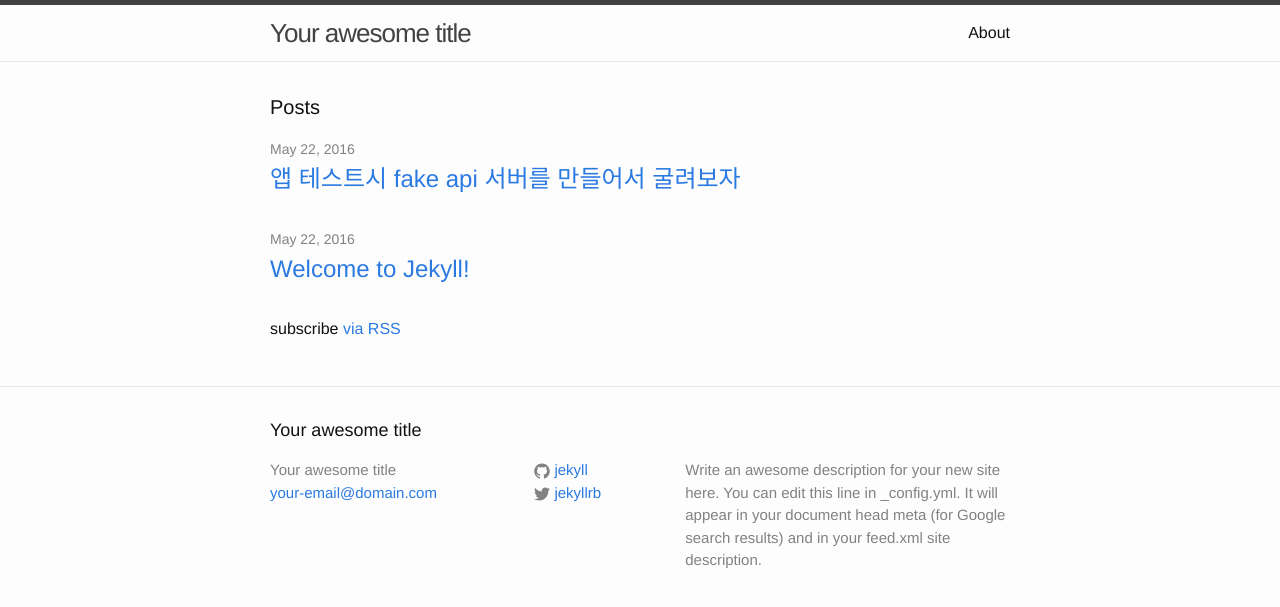
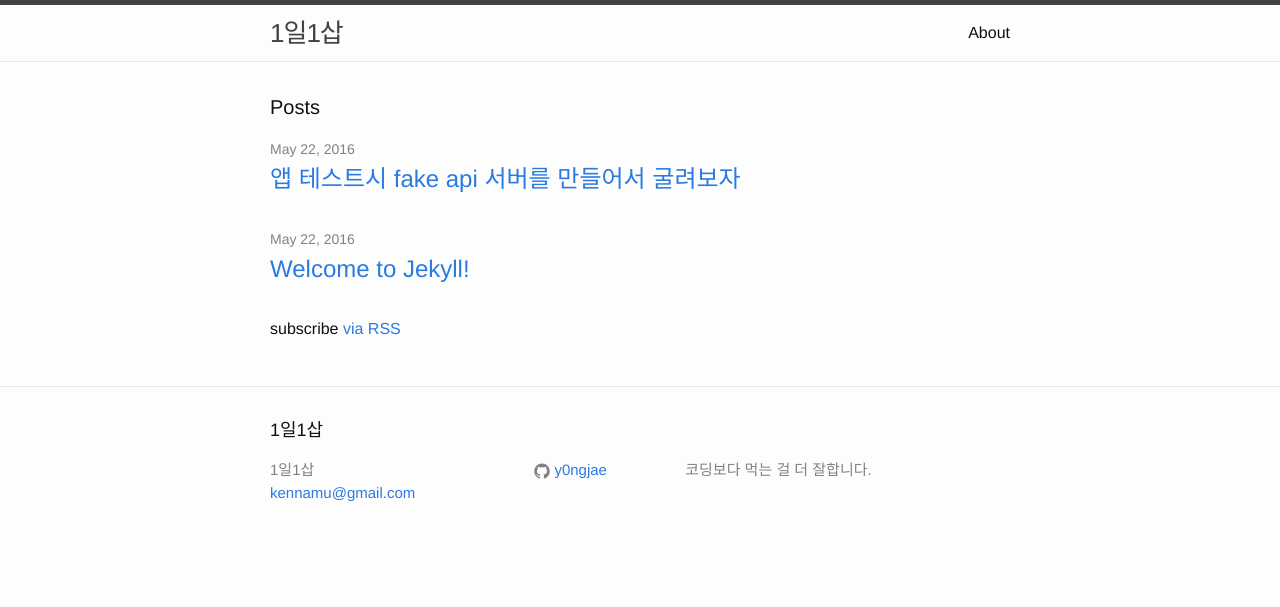
Before and after one commit to EverydayShoveling/y0ngjae.github.io, a Jekyll site: the page built from index.html, in a window 1280 px wide. Shown: the top 607 px of the page. Built offline with Jekyll 4.4.1, drawn with Linux system fonts in a browser that asks for light colours.

Commit message:
Update _config.yml

```diff
--- a/_config.yml
+++ b/_config.yml
@@ -6,16 +6,14 @@
 # 'jekyll serve'. If you change this file, please restart the server process.
 
 # Site settings
-title: Your awesome title
-email: your-email@domain.com
+title: 1일1삽
+email: kennamu@gmail.com
 description: > # this means to ignore newlines until "baseurl:"
-  Write an awesome description for your new site here. You can edit this
-  line in _config.yml. It will appear in your document head meta (for
-  Google search results) and in your feed.xml site description.
-baseurl: "" # the subpath of your site, e.g. /blog
+  코딩보다 먹는 걸 더 잘합니다.
+baseurl: "/blog" # the subpath of your site, e.g. /blog
 url: "http://yourdomain.com" # the base hostname & protocol for your site
-twitter_username: jekyllrb
-github_username:  jekyll
+# twitter_username: jekyllrb
+github_username:  y0ngjae
 
 # Build settings
 markdown: kramdown
```
